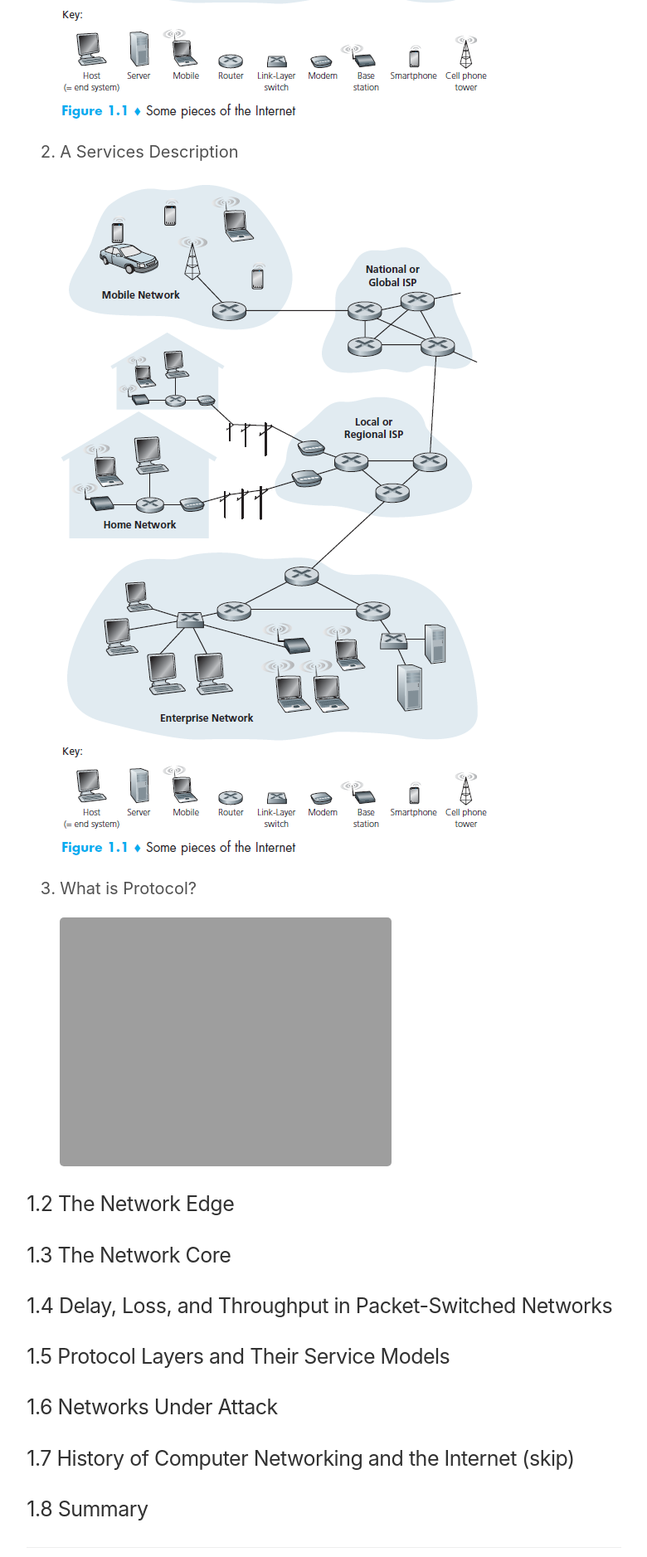
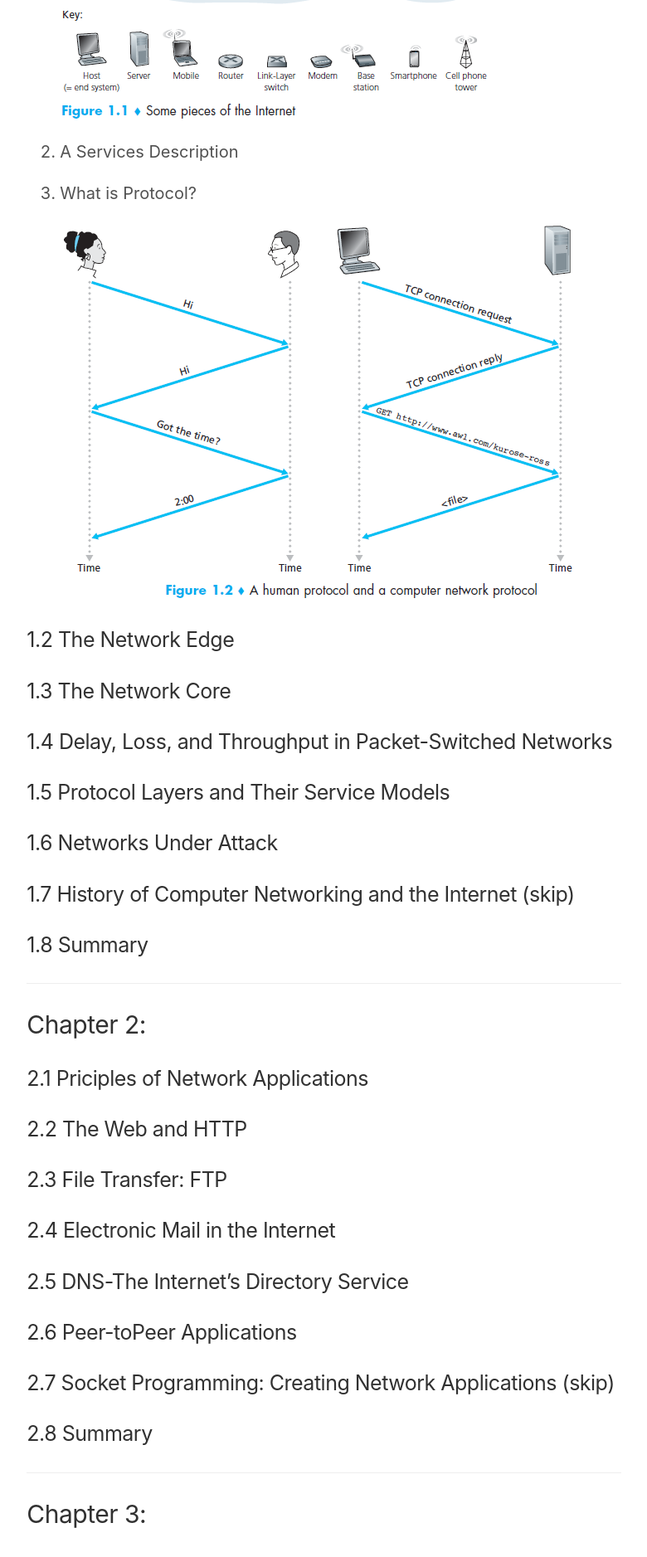
Before and after one commit to lingt-xyz/note, a Jekyll site: the page built from _posts/2018-09-01-COMP445.md, in a window 1280 px wide. Shown: the part 1754-3631 px from the top of the page at 83% size, without its empty margins (196-976 px from the left). Built offline with Jekyll 4.4.1, drawn with Linux system fonts in a browser that asks for light colours; comment, search, counter and statistics services are not loaded.

Commit message:
pic with blank in name can work

```diff
--- a/_posts/2018-09-01-COMP445.md
+++ b/_posts/2018-09-01-COMP445.md
@@ -37,11 +37,9 @@ Computer Networking; A Top-Down Approach by Jim Kurose and Keith Ross, Pearson H
 
 2. A Services Description
 
-    ![Some pieces of the Internet]({{ site.url }}/assets/COMP 445/Test blank.png "Some pieces of the Internet")
-
 3. What is Protocol?
 
-    ![A human protocol and a computer network protocol]({{ site.url }}/assets/COMP 445/A_human_protocol_and_a_computer_network protocol.png "A human protocol and a computer network protocol")
+    ![A human protocol and a computer network protocol]({{ site.url }}/assets/COMP 445/A_human_protocol_and_a_computer_network_protocol.png "A human protocol and a computer network protocol")
 
 ### 1.2 The Network Edge
 
```
